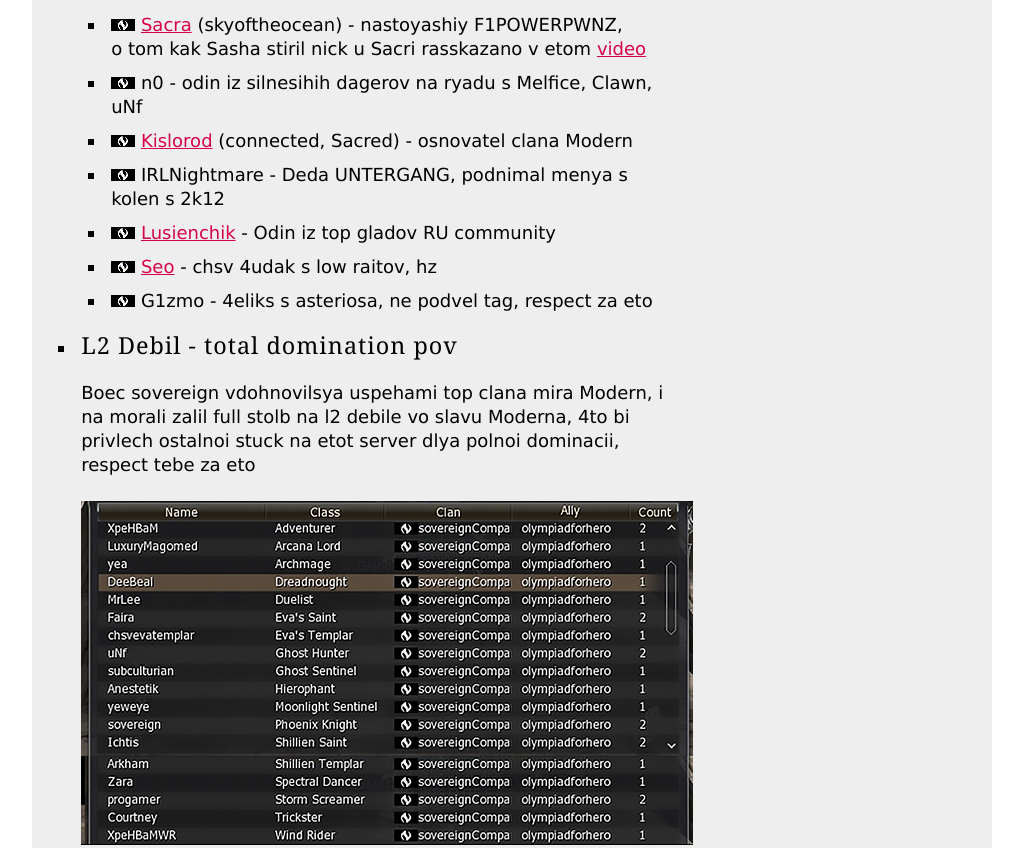
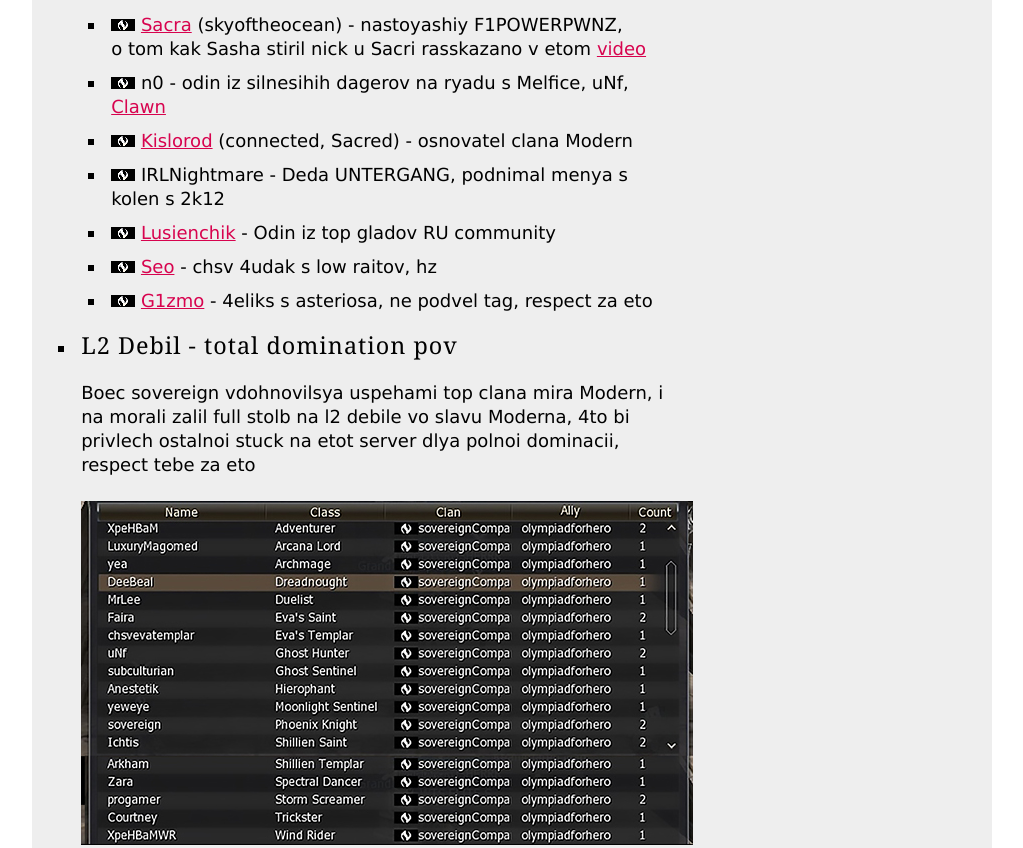
Before and after one commit to modrn/modrn.github.io, a plain HTML site: page index.html in a window 1280 px wide. Shown: the part 2749-3597 px from the top of the page, without its empty margins (128-1151 px from the left). Drawn offline with Linux system fonts and the light colour scheme.

Commit message:
modern top site mire update 1

```diff
--- a/index.html
+++ b/index.html
@@ -50,7 +50,7 @@
 
 <li>
 <img src="clan_crests/white_skirmish.png">
-<a href="https://www.youtube.com/watch?v=slWHjP_NTzE" target="_blank">LaCaidaLibre</a>
+<a href="https://www.youtube.com/channel/UCZe9uOwVzPkKBNG5en_v6ng" target="_blank">LaCaidaLibre</a>
 - legenda
 </li>
 <li>
@@ -114,7 +114,9 @@ Obzor hero s kommentami dostupen tut: <a href="https://youtu.be/zVWbp15z4PY?list
 o tom kak Sasha stiril nick u Sacri rasskazano v etom
 <a href="https://www.youtube.com/watch?v=Pzw1IPSw82o" target="_blank">video</a>
 </li>
-<li><img src="clan_crests/white_skirmish.png"> n0 - odin iz silnesihih dagerov na ryadu s Melfice, Clawn, uNf</li>
+<li><img src="clan_crests/white_skirmish.png"> n0 - odin iz silnesihih dagerov na ryadu s Melfice, uNf,
+<a href="https://www.youtube.com/channel/UC37OJIcoxW-t3sIOZRYyMVw" target="_blank">Clawn</a>
+</li>
 <li><img src="clan_crests/white_skirmish.png">
 <a href="https://www.youtube.com/watch?v=uubucDsrDuM" target="_blank">Kislorod</a> (connected, Sacred) - osnovatel clana Modern</li>
 <li><img src="clan_crests/white_skirmish.png"> IRLNightmare - Deda UNTERGANG, podnimal menya s kolen s 2k12</li>
@@ -126,7 +128,9 @@ o tom kak Sasha stiril nick u Sacri rasskazano v etom
 <li><img src="clan_crests/white_skirmish.png">
 <a href="https://www.youtube.com/channel/UCZtpl0bJKYAhWu8_fJv7Tow" target="_blank">Seo</a>
 - chsv 4udak s low raitov, hz</li>
-<li><img src="clan_crests/white_skirmish.png"> G1zmo - 4eliks s asteriosa, ne podvel tag, respect za eto </li>
+<li><img src="clan_crests/white_skirmish.png">
+<a href="https://www.youtube.com/watch?v=8AkqF8dEDJM" target="_blank">G1zmo</a>
+- 4eliks s asteriosa, ne podvel tag, respect za eto </li>
 </ul>
 </li>
 <li>
@@ -164,7 +168,7 @@ vo slavu Modern, 4em dokazal svou vernost', respect tebe za eto, Slava Ukraine,
 </li>
 <li>
 <img src="clan_crests/white_skirmish.png">
-Anestetik (AdrenalieRush)
+Anestetik (AdrenalineRush)
 - dostoiniy igrok i 4elovek, vzyal shoto na etom scryde
 <a href="img/adrenaline_rush_hero_pp.jpg" target="_blank">hero pp</a> za paru dnei pod pivom
 </li>
```
